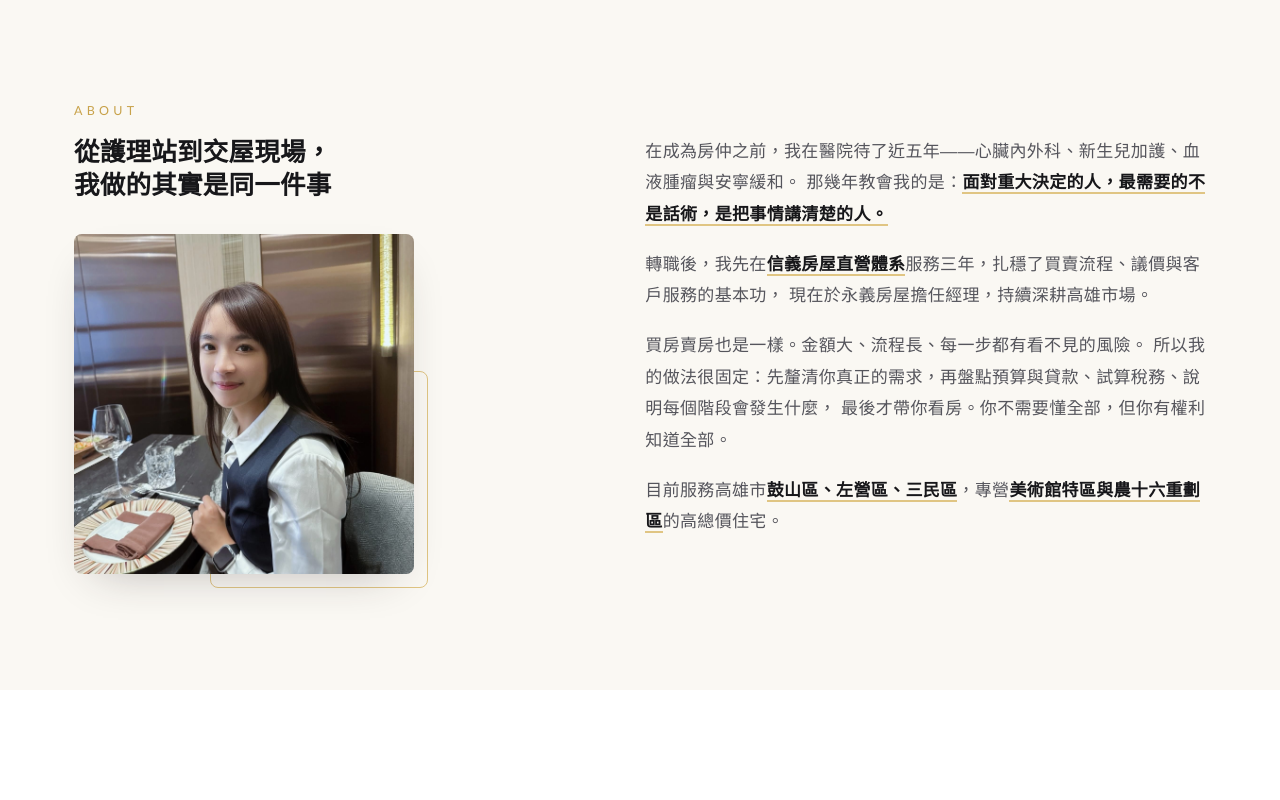
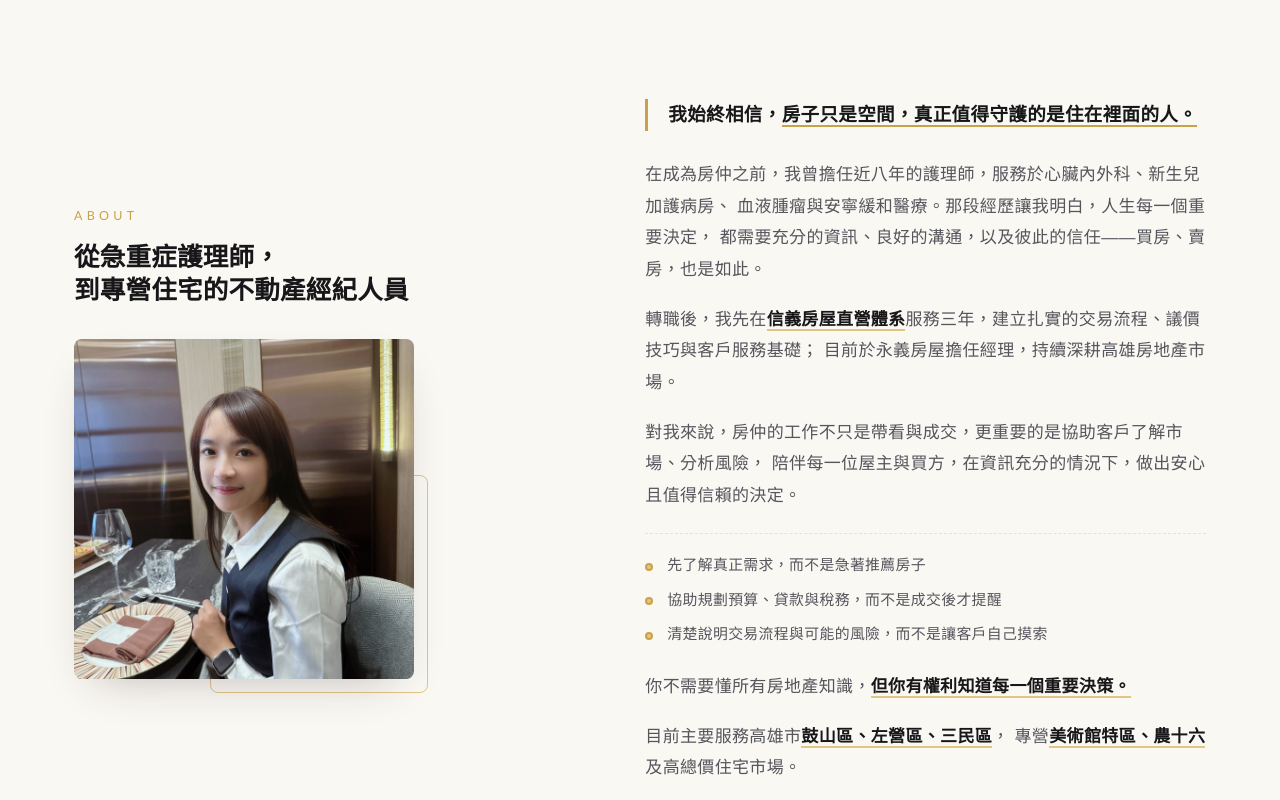
Before and after one commit to jiunjiun7-commits/maggie-official-site, a Next.js app: page / in a window 1280 px wide. Shown: the part 1020-1820 px from the top of the page. Built offline with nearby package versions, Linux system fonts and the light colour scheme.

Commit message:
重寫關於我區塊：新標題、核心信念引言、服務承諾清單

```diff
--- a/src/app/page.tsx
+++ b/src/app/page.tsx
@@ -192,7 +192,7 @@ export default function HomePage() {
           <div className="wrap grid-2 grid-2--about">
             <div>
               <p className="eyebrow">About</p>
-              <h2>從護理站到交屋現場，<br />我做的其實是同一件事</h2>
+              <h2>從急重症護理師，<br />到專營住宅的不動產經紀人員</h2>
               <figure className="side-photo">
                 <Image
                   src="/site/img/about.jpg"
@@ -203,21 +203,33 @@ export default function HomePage() {
               </figure>
             </div>
             <div className="prose">
-              <p>
-                在成為房仲之前，我在醫院待了近五年——心臟內外科、新生兒加護、血液腫瘤與安寧緩和。
-                那幾年教會我的是：<strong>面對重大決定的人，最需要的不是話術，是把事情講清楚的人。</strong>
+              <p className="prose__lead">
+                我始終相信，<strong>房子只是空間，真正值得守護的是住在裡面的人。</strong>
               </p>
               <p>
-                轉職後，我先在<strong>信義房屋直營體系</strong>服務三年，扎穩了買賣流程、議價與客戶服務的基本功，
-                現在於永義房屋擔任經理，持續深耕高雄市場。
+                在成為房仲之前，我曾擔任近八年的護理師，服務於心臟內外科、新生兒加護病房、
+                血液腫瘤與安寧緩和醫療。那段經歷讓我明白，人生每一個重要決定，
+                都需要充分的資訊、良好的溝通，以及彼此的信任——買房、賣房，也是如此。
               </p>
               <p>
-                買房賣房也是一樣。金額大、流程長、每一步都有看不見的風險。
-                所以我的做法很固定：先釐清你真正的需求，再盤點預算與貸款、試算稅務、說明每個階段會發生什麼，
-                最後才帶你看房。你不需要懂全部，但你有權利知道全部。
+                轉職後，我先在<strong>信義房屋直營體系</strong>服務三年，建立扎實的交易流程、議價技巧與客戶服務基礎；
+                目前於永義房屋擔任經理，持續深耕高雄房地產市場。
               </p>
               <p>
-                目前服務高雄市<strong>鼓山區、左營區、三民區</strong>，專營<strong>美術館特區與農十六重劃區</strong>的高總價住宅。
+                對我來說，房仲的工作不只是帶看與成交，更重要的是協助客戶了解市場、分析風險，
+                陪伴每一位屋主與買方，在資訊充分的情況下，做出安心且值得信賴的決定。
+              </p>
+              <ul className="ticks">
+                <li>先了解真正需求，而不是急著推薦房子</li>
+                <li>協助規劃預算、貸款與稅務，而不是成交後才提醒</li>
+                <li>清楚說明交易流程與可能的風險，而不是讓客戶自己摸索</li>
+              </ul>
+              <p>
+                你不需要懂所有房地產知識，<strong>但你有權利知道每一個重要決策。</strong>
+              </p>
+              <p>
+                目前主要服務高雄市<strong>鼓山區、左營區、三民區</strong>，
+                專營<strong>美術館特區、農十六</strong>及高總價住宅市場。
               </p>
             </div>
           </div>
--- a/src/app/site.css
+++ b/src/app/site.css
@@ -227,6 +227,13 @@ p:last-child{ margin-bottom:0; }
 .grid-2--about{ grid-template-columns:.95fr 1.05fr; align-items:center; }
 .prose p{ color:var(--ink-soft); }
 .prose strong{ color:var(--ink); border-bottom:2px solid var(--yongyi-BALLET); }
+.prose__lead{
+  font-size:1.16rem; font-weight:700; color:var(--ink) !important;
+  padding-left:20px; border-left:3px solid var(--yongyi-LIPSTICK);
+  margin-bottom:28px !important; line-height:1.75;
+}
+.prose__lead strong{ border-bottom-color:var(--yongyi-LIPSTICK); }
+.prose .ticks{ margin:22px 0; }
 
 /* 關於我的生活照 */
 .side-photo{ margin:32px 0 0; max-width:340px; position:relative; }
```
